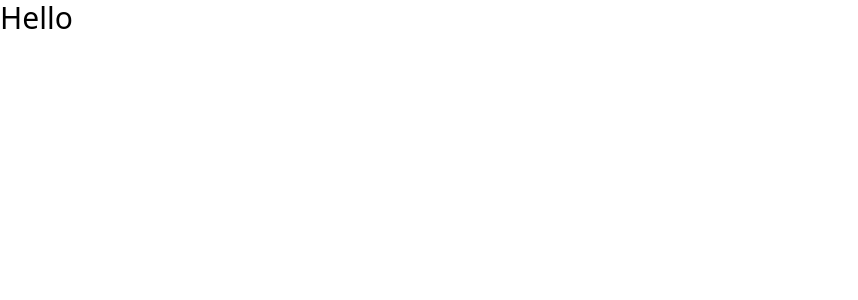
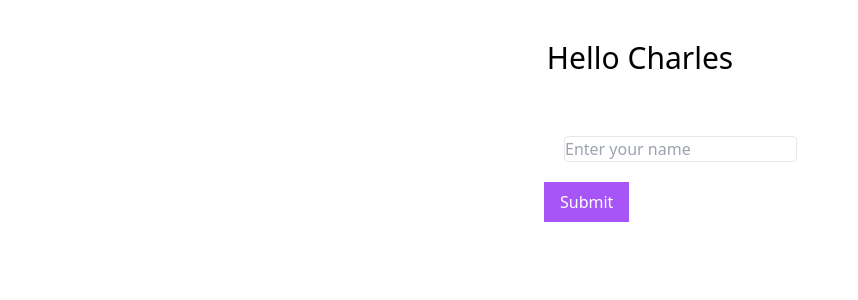
Before and after one commit to CharlesAD/react-header-display-demo, a React (Create React App) app: page / in a window 1280 px wide. Shown: the top 300 px of the page, without its empty margins (0-858 px from the left). Built offline with nearby package versions, Linux system fonts and the light colour scheme.

Commit message:
Render form component that logs condition

```diff
--- a/src/App.jsx
+++ b/src/App.jsx
@@ -1,11 +1,17 @@
 import { useState } from "react";
 import "./App.css";
+import Form from "./components/Form/Form";
 import Header from "./components/Header/Header";
 
 function App() {
-  const [name, setName] = useState("");
+  const [name, setName] = useState("Charles");
 
-  return <Header name={name} />;
+  return (
+    <>
+      <Header name={name} />
+      <Form />
+    </>
+  );
 }
 
 export default App;
--- /dev/null
+++ b/src/components/Form/Form.jsx
@@ -0,0 +1,31 @@
+export default function Form() {
+  const handleSubmit = (event) => {
+    event.preventDefault();
+
+    const submission = Object.fromEntries(new FormData(event.target));
+    console.log(submission);
+  };
+
+  return (
+    <form className="mx-auto w-48" onSubmit={handleSubmit}>
+      <div>
+        <label htmlFor="name" className="sr-only">
+          Name
+        </label>
+        <input
+          type="text"
+          placeholder="Enter your name"
+          id="name"
+          className="m-5 rounded border"
+        />
+      </div>
+
+      <button
+        type="submit"
+        className="flex justify-center bg-purple-500 px-4 py-2 text-white"
+      >
+        Submit
+      </button>
+    </form>
+  );
+}
--- a/src/components/Header/Header.jsx
+++ b/src/components/Header/Header.jsx
@@ -2,7 +2,7 @@ import PropTypes from "prop-types";
 
 export default function Header({ name }) {
   return (
-    <header>
+    <header className="flex justify-center py-10">
       <h1 className="text-3xl">Hello {name}</h1>
     </header>
   );
```
